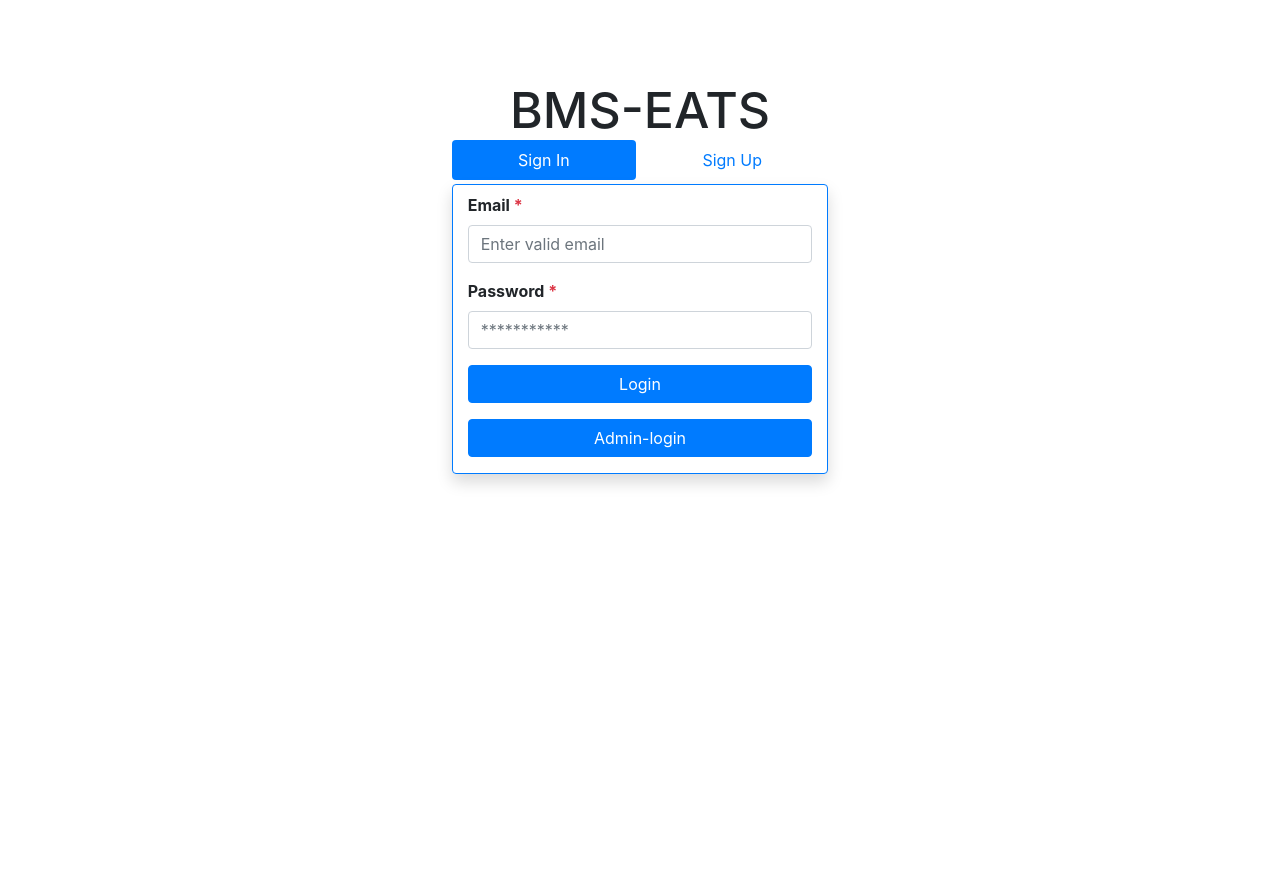
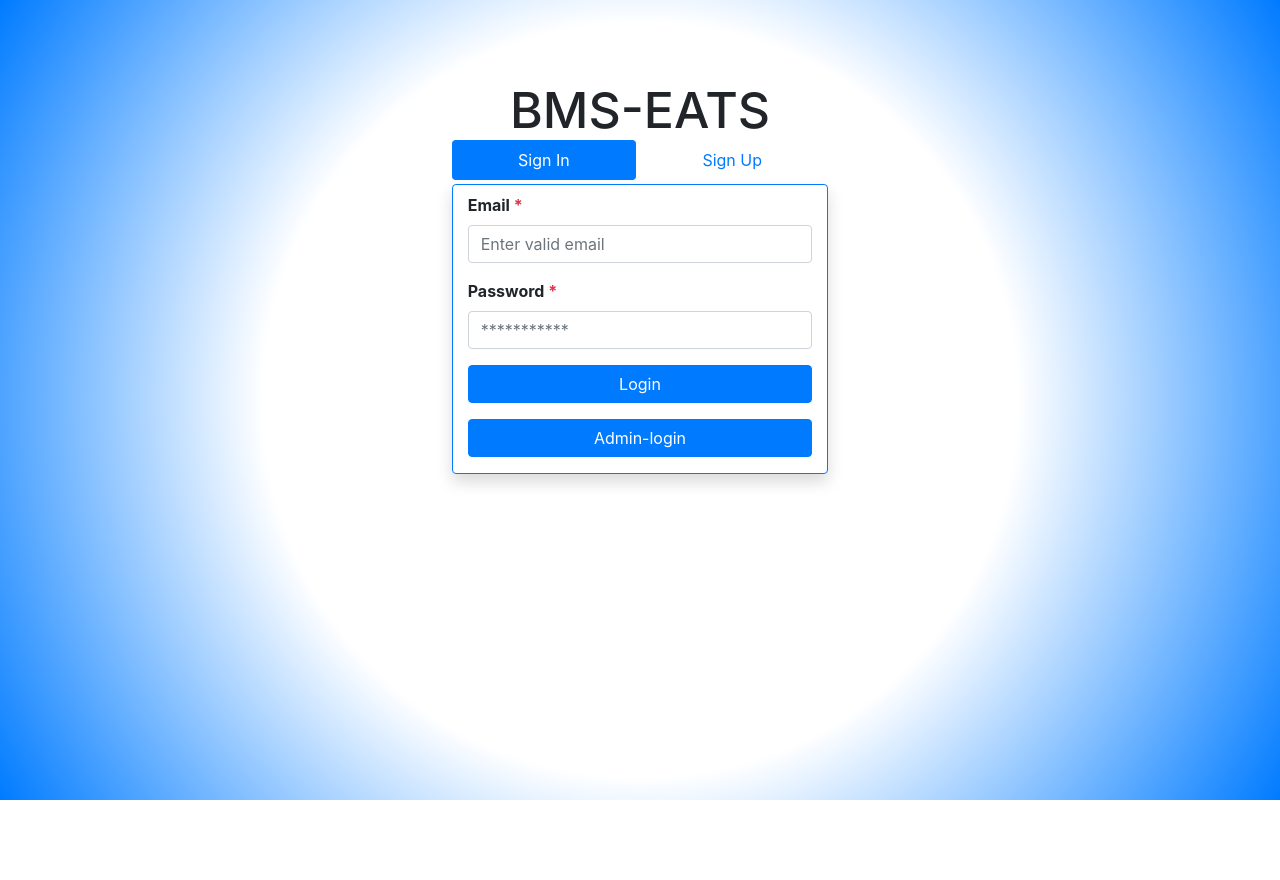
Before and after one commit to MUDAYARAJ/bmseats, a PHP site: page /login.php in a window 1280 px wide. Before the commit the page ends 485 px from the top, so only its background shows below. Run offline with PHP 8.4, Linux system fonts and the light colour scheme; the visitor is signed in with stand-in values (Sample User, id 1); some libraries are stand-ins or nearby versions.

Commit message:
Update login.php

```diff
--- a/login.php
+++ b/login.php
@@ -10,6 +10,14 @@ if($_SESSION['username'])
 ?>
 
 <head>
+    <style>
+    html,
+    body {
+        width: 100%;
+        height: 100%;
+        margin: 0;
+    }
+    </style>
     <!-- Required meta tags -->
     <meta charset="utf-8">
     <meta name="viewport" content="width=device-width, initial-scale=1, shrink-to-fit=no">
@@ -21,7 +29,8 @@ if($_SESSION['username'])
     <title>LOGIN</title>
 </head>
 
-<body>
+<body
+    style="background: radial-gradient(circle, rgba(255,255,255,1) 0%, rgba(255,255,255,1) 50%, rgba(0,123,255,1) 100%, rgba(255,255,255,1) 100%, rgba(255,255,255,1) 100%);background-repeat:no-repeat">
 
     <div class="container" style="margin-top :10vh;width:50vw">
         <h1 style="text-align: center;width: max-content;margin: auto;font-size:50px ">BMS-EATS</h1>
@@ -57,8 +66,9 @@ if($_SESSION['username'])
 
                         </form>
                         <div class="form-group">
-                                <a href="./login-admin.php" style="text-decoration:none;"><button class="btn btn-block btn-primary">Admin-login</button></a>
-                            </div>
+                            <a href="./login-admin.php" style="text-decoration:none;"><button
+                                    class="btn btn-block btn-primary">Admin-login</button></a>
+                        </div>
                     </div>
                 </div>
 
```
